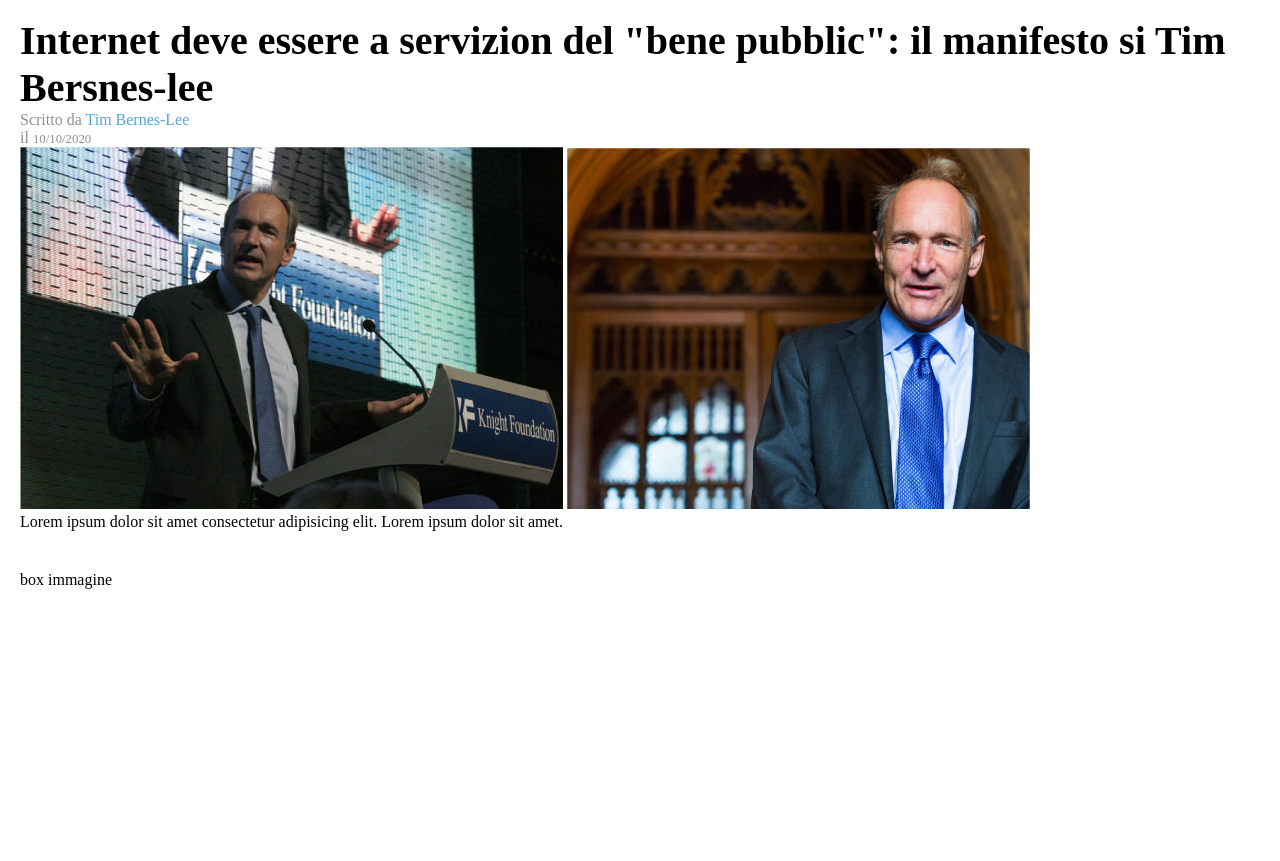
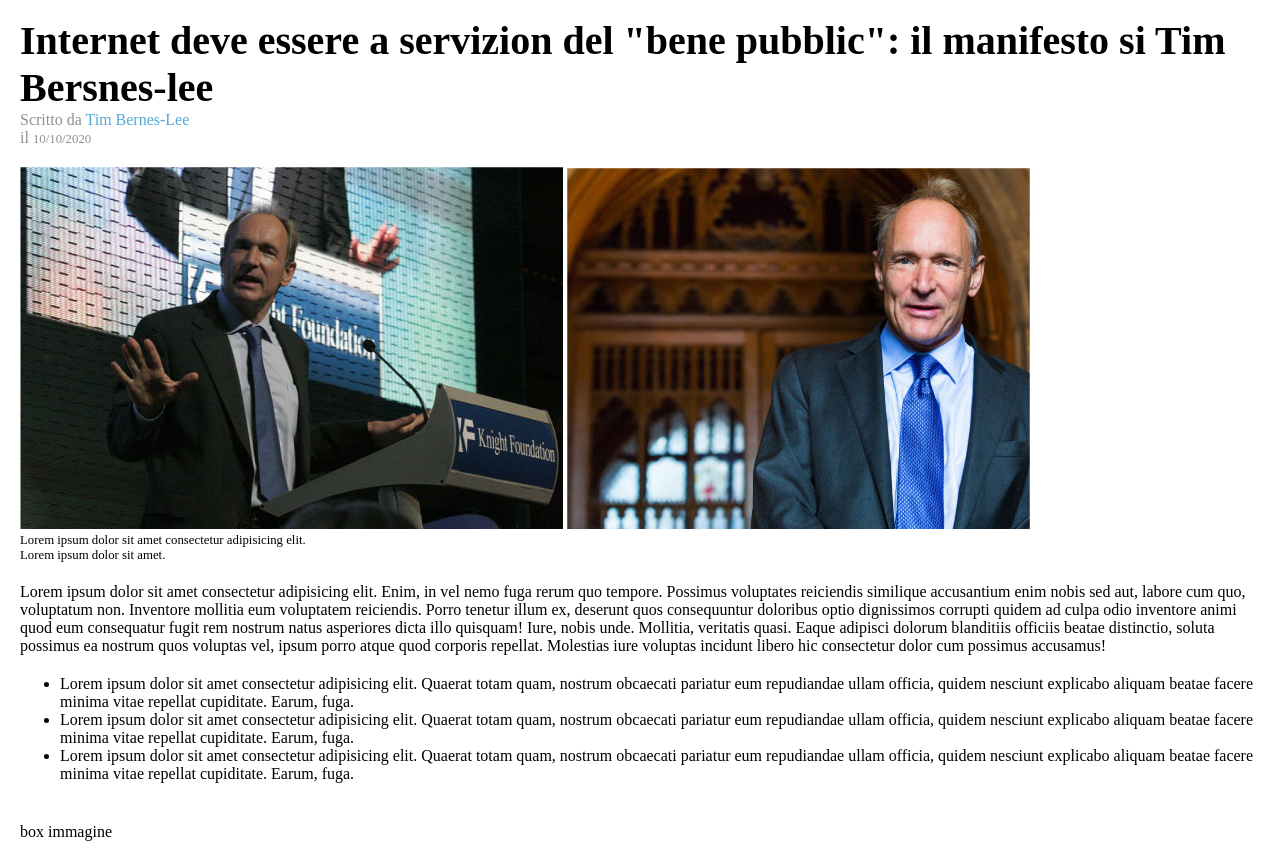
Before and after one commit to KWAshen/html-css-booleaner, a plain HTML site: page index.html in a window 1280 px wide. Shown: the part 98-959 px from the top of the page. Before the commit the page ends 800 px from the top, so only its background shows below. Drawn offline with Linux system fonts and the light colour scheme.

Commit message:
aggunta di lorem

```diff
--- a/assets/css/style.css
+++ b/assets/css/style.css
@@ -11,6 +11,10 @@ footer {
 
 h1 {
   font-size: 2.5em;
+}
+
+p {
+  padding-bottom: 20px;
 }
 
 /******header*****/
@@ -30,6 +34,7 @@ header .logo {
 
 section#top .dida {
   color: #8F8F8F;
+  padding-bottom: 20px;
 }
 
 section#top .dida .name {
@@ -39,3 +44,7 @@ section#top .dida .name {
 section#top .dida .date {
   font-size: .8rem;
 }
+
+section#top .caption {
+  font-size: .8rem;
+}
--- a/index.html
+++ b/index.html
@@ -35,9 +35,29 @@
         <img src="./assets/img/tim-2.jpg" alt="" srcset="Tim 2">
       </div>
       <p class="caption">
-        Lorem ipsum dolor sit amet consectetur adipisicing elit.
+        Lorem ipsum dolor sit amet consectetur adipisicing elit. <br>
         Lorem ipsum dolor sit amet.
       </p>
+
+    </section>
+    <section id="article">
+      <p>Lorem ipsum dolor sit amet consectetur adipisicing elit. Enim, in vel nemo fuga rerum quo tempore. Possimus voluptates reiciendis similique accusantium enim nobis sed aut, labore cum quo, voluptatum non. Inventore mollitia eum voluptatem reiciendis. Porro tenetur illum ex, deserunt quos consequuntur doloribus optio dignissimos corrupti quidem ad culpa odio inventore animi quod eum consequatur fugit rem nostrum natus asperiores dicta illo quisquam! Iure, nobis unde. Mollitia, veritatis quasi. Eaque adipisci dolorum blanditiis officiis beatae distinctio, soluta possimus ea nostrum quos voluptas vel, ipsum porro atque quod corporis repellat. Molestias iure voluptas incidunt libero hic consectetur dolor cum possimus accusamus!</p>
+
+      <ul>
+        <li>
+          Lorem ipsum dolor sit amet consectetur adipisicing elit. Quaerat totam quam, nostrum obcaecati pariatur eum repudiandae ullam officia, quidem nesciunt explicabo aliquam beatae facere minima vitae repellat cupiditate. Earum, fuga.
+
+        </li>
+        <li>
+          Lorem ipsum dolor sit amet consectetur adipisicing elit. Quaerat totam quam, nostrum obcaecati pariatur eum repudiandae ullam officia, quidem nesciunt explicabo aliquam beatae facere minima vitae repellat cupiditate. Earum, fuga.
+
+        </li>
+        <li>
+          Lorem ipsum dolor sit amet consectetur adipisicing elit. Quaerat totam quam, nostrum obcaecati pariatur eum repudiandae ullam officia, quidem nesciunt explicabo aliquam beatae facere minima vitae repellat cupiditate. Earum, fuga.
+        </li>
+      </ul>
+
+
 
     </section>
   </main>
```
